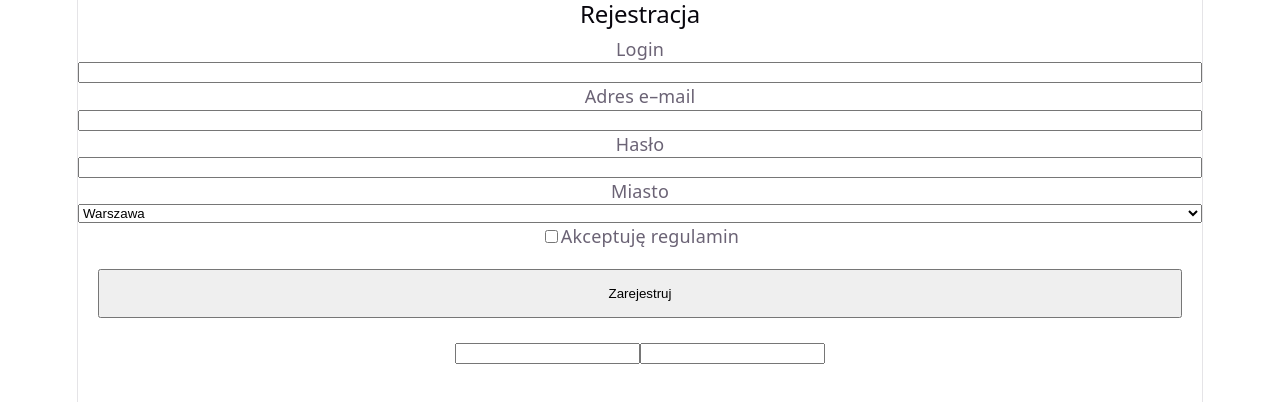
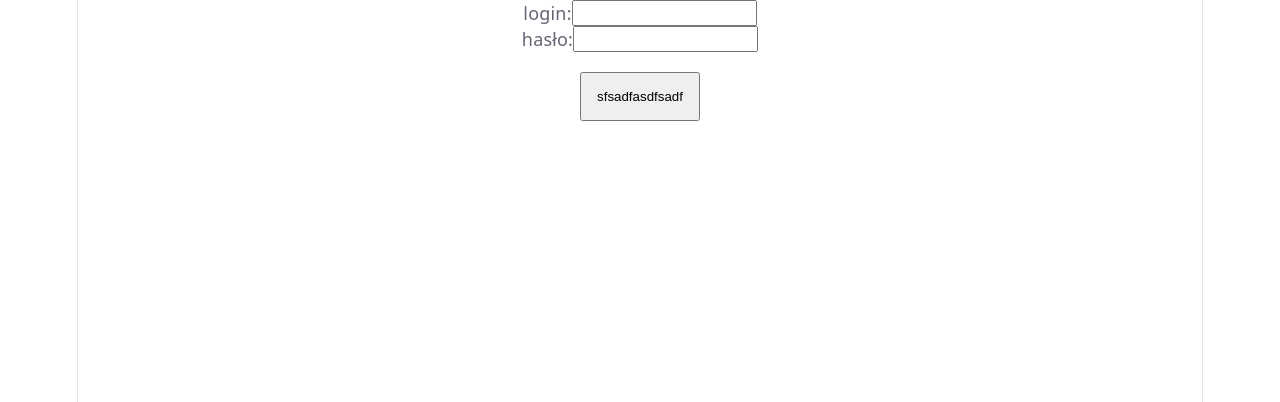
Before and after one commit to Jakl0/ZadaniaReact, a React (Vite) app: page / in a window 1280 px wide. Shown: the top 402 px of the page. Built offline with nearby package versions, Linux system fonts and the light colour scheme.

Commit message:
dodanie zadan

```diff
--- a/src/App.css
+++ b/src/App.css
@@ -186,3 +186,9 @@
   display: flex;
   flex-direction: column;
 }
+.loginInput , .passwordInput{
+  display: flex;
+  flex-direction: row;
+  justify-content: center;
+
+}
--- a/src/App.jsx
+++ b/src/App.jsx
@@ -9,213 +9,11 @@ import WyborKoloru from './assets/components/kolor/WyborKoloru.jsx'
 import FormularzLogowania from './assets/components/FormularzLogowania.jsx'
 function App() {
 
+return(
+  <>
+  <FormularzLogowania/>
+  </>
 
-   const [dane, setDane] = useState({
-
- login: "",
-
- email: "",
-
- haslo: "",
-
- miasto: "Warszawa",
-
- regulamin: false,
-
- });
-
-
-
- // Stan na komunikaty o błędach
-
- const [bledy, setBledy] = useState({});
-
- // Stan informujący o udanej rejestracji
-
- const [wyslano, setWyslano] = useState(false);
-
-
-
- // Wspólna funkcja aktualizująca dowolne pole tekstowe lub listę
-
- function zmienPole(e) {
-
- const { name, value } = e.target;
-
- // Kopiujemy obiekt i nadpisujemy jedno pole (niemutowanie stanu)
-
- setDane(prev =>({ ...prev, [name]: value }));
-
- }
-
-
-
- // Osobna obsługa pola wyboru, bo używa właściwości checked
-
- function zmienRegulamin(e) {
-
- setDane(prev =>({...prev , regulamin: e.target.checked }));
-
- }
-
-
-
- function obsluzWyslanie(e) {
-
- e.preventDefault();
-
- const noweBledy = {};
-
-
-
- // Walidacja loginu
-
- if (dane.login.trim() === "") {
-
-  noweBledy.login = "Login jest wymagany";
-
- } else if (dane.login.length < 3) {
-
-  noweBledy.login = "Login musi mieć co najmniej 3 znaki";
-
- }
-
-
-
- // Walidacja adresu e–mail
-
- if (!dane.email.includes("@")) {
-
-  noweBledy.email = "Podaj poprawny adres e–mail";
-
- }
-
-
-
- // Walidacja hasła
-
- if (dane.haslo.length < 6) {
-
-  noweBledy.haslo = "Hasło musi mieć co najmniej 6 znaków";
-
- }
-
-
-
- // Walidacja akceptacji regulaminu
-
- if (!dane.regulamin) {
-
-  noweBledy.regulamin = "Akceptacja regulaminu jest wymagana";
-
- }
-
-
-
- setBledy(noweBledy);
-
-
-
- // Jeśli brak błędów, uznajemy rejestrację za udaną
-
- if (Object.keys(noweBledy).length === 0) {
-
-  setWyslano(true);
-
-  console.log("Zarejestrowano:", dane);
-
- }
-
- }
-
-
-
- return (
-
- <form className="rejestracja" onSubmit={obsluzWyslanie}>
-
-  <h2>Rejestracja</h2>
-
-
-
-  <label>Login</label>
-
-  <input name="login" value={dane.login} onChange={zmienPole} />
-
-  {bledy.login && <p className="blad">{bledy.login}</p>}
-
-
-
-  <label>Adres e–mail</label>
-
-  <input name="email" value={dane.email} onChange={zmienPole} />
-
-  {bledy.email && <p className="blad">{bledy.email}</p>}
-
-
-
-  <label>Hasło</label>
-
-  <input
-
-  name="haslo"
-
-  type="password"
-
-  value={dane.haslo}
-
-  onChange={zmienPole}
-
-  />
-
-  {bledy.haslo && <p className="blad">{bledy.haslo}</p>}
-
-
-
-  <label>Miasto</label>
-
-  <select name="miasto" value={dane.miasto} onChange={zmienPole}>
-
-  <option value="Warszawa">Warszawa</option>
-
-  <option value="Kraków">Kraków</option>
-
-  <option value="Gdańsk">Gdańsk</option>
-
-  </select>
-
-
-
-  <label>
-
-  <input
-
-   type="checkbox"
-
-   checked={dane.regulamin}
-
-   onChange={zmienRegulamin}
-
-  />
-
-  Akceptuję regulamin
-
-  </label>
-
-  {bledy.regulamin && <p className="blad">{bledy.regulamin}</p>}
-
-
-
-  <button type="submit">Zarejestruj</button>
-
-
-
-  {/* Komunikat o sukcesie po poprawnej rejestracji */}
-
-  {wyslano && <p className="sukces">Rejestracja zakończona pomyślnie</p>}
-
-  <FormularzLogowania/>
- </form>
 
  );
 }
--- a/src/assets/components/FormularzLogowania.jsx
+++ b/src/assets/components/FormularzLogowania.jsx
@@ -5,19 +5,41 @@ const FormularzLogowania = () => {
 
     const[input,setInput] = useState("");
     const[password,setPassword] = useState("");
+    const[blad,setBlad] = useState(0);
 
+    function handleSubmit(e){
 
+        e.preventDefault();
+        setBlad(0);
+
+        if(input.trim() === ""){
+            setBlad(blad+1);
+        }
+        if(password.length < 6 || password.trim() === 0){
+            setBlad(blad+2);
+        }
+
+    }
 
 
 
     return(
         <>
-            <form >
-                <input type="text" value={input} onChange={e => setInput(e.target.value)} />
-                <input type="password" value={password} onChange={e => setPassword(e.target.value)} />
+            <form onSubmit={handleSubmit} >
+                <div className='loginInput'>
+                    <p>login: </p>
+                    <input type="text" value={input} onChange={e => setInput(e.target.value)} />
+                    <p>{(blad === 1 || blad === 3)? "login nie może być pusty": ""}</p>
+                </div>
+                <div className='passwordInput'>
+                    <p>hasło: </p>
+                    <input type="password" value={password} onChange={e => setPassword(e.target.value)} />
+                    <p>{(blad === 2 || blad === 3)? "hasło musi mieć conajmniej 6 znaków": ""}</p>
+                </div>
+                <button type="submit">sfsadfasdfsadf</button>
             </form>
-            <p>{input}</p>
-            <p>{password}</p>
+
+
         </>
     );
 }
--- a/src/assets/components/kolor/WyborKoloru.jsx
+++ b/src/assets/components/kolor/WyborKoloru.jsx
@@ -11,7 +11,7 @@ const WyborKoloru = () => {
 
             <div className={aktualnyKolor}/>
 
-            <p>{pokazac? aktualnyKolor : ''}</p>
+            <p>{pokazac && aktualnyKolor}</p>
 
             <button onClick={() => setKolor("czerwony")}>Czerwony</button>
             <button onClick={() => setKolor("zielony")}>Zielony</button>
```
